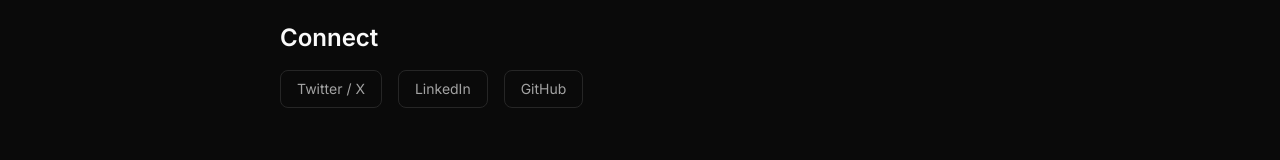
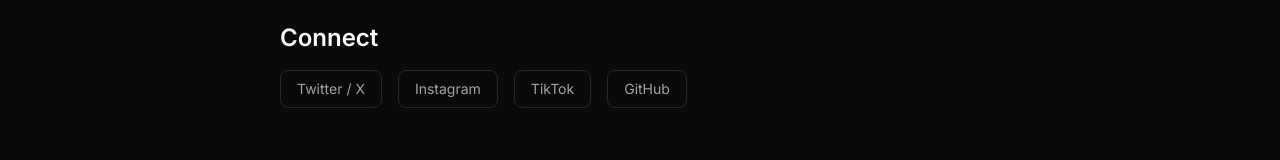
Before and after one commit to jarrettlove48-web/jarrett-dev, a Next.js app: page / in a window 1280 px wide. Shown: the part 730-890 px from the top of the page. Built offline with nearby package versions, Linux system fonts and the light colour scheme.

Commit message:
Update socials: X @jarrettlove, add Instagram + TikTok, remove LinkedIn

```diff
--- a/src/app/page.tsx
+++ b/src/app/page.tsx
@@ -1,9 +1,10 @@
 import Link from "next/link";
 
 const socials = [
-  { label: "Twitter / X", href: "https://x.com/jarrett" },
-  { label: "LinkedIn", href: "https://linkedin.com/in/jarrett" },
-  { label: "GitHub", href: "https://github.com/jarrett" },
+  { label: "Twitter / X", href: "https://x.com/jarrettlove" },
+  { label: "Instagram", href: "https://instagram.com/jarrettlove" },
+  { label: "TikTok", href: "https://tiktok.com/@jarrettlovebuilds" },
+  { label: "GitHub", href: "https://github.com/jarrettlove48-web" },
 ];
 
 export default function Home() {
```
